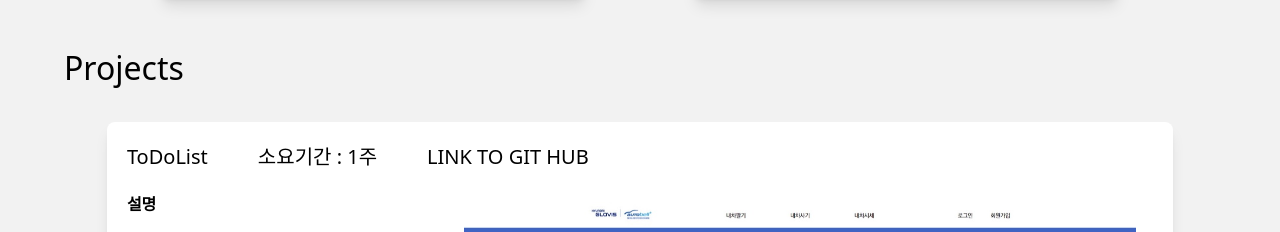
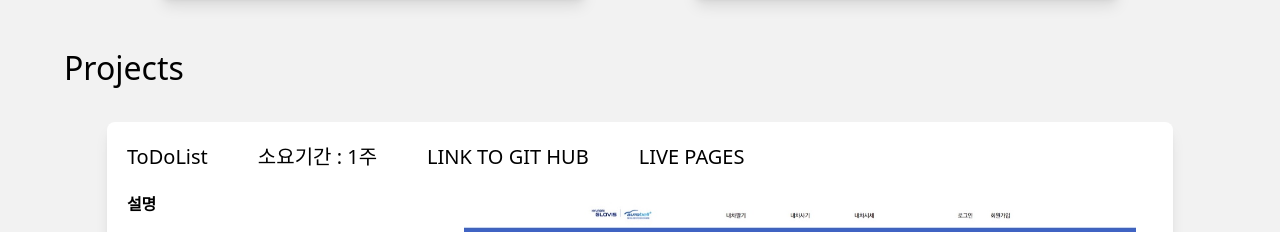
Before and after one commit to kangminhyuk1111/react_portfolio, a React (Create React App) app: page / in a window 1280 px wide. Shown: the part 2194-2426 px from the top of the page. Built offline with nearby package versions, Linux system fonts and the light colour scheme.

Commit message:
20220626

```diff
--- a/src/pages/MyProject.js
+++ b/src/pages/MyProject.js
@@ -9,6 +9,7 @@ export default function MyProject() {
             <p>ToDoList</p>
             <p>소요기간 : 1주</p>
             <p><a href='#'>LINK TO GIT HUB</a></p>
+            <p><a href='#'>LIVE PAGES</a></p>
         </div>
         <div className='myprojects_summary'>
             <div className='summary_left'>
```
